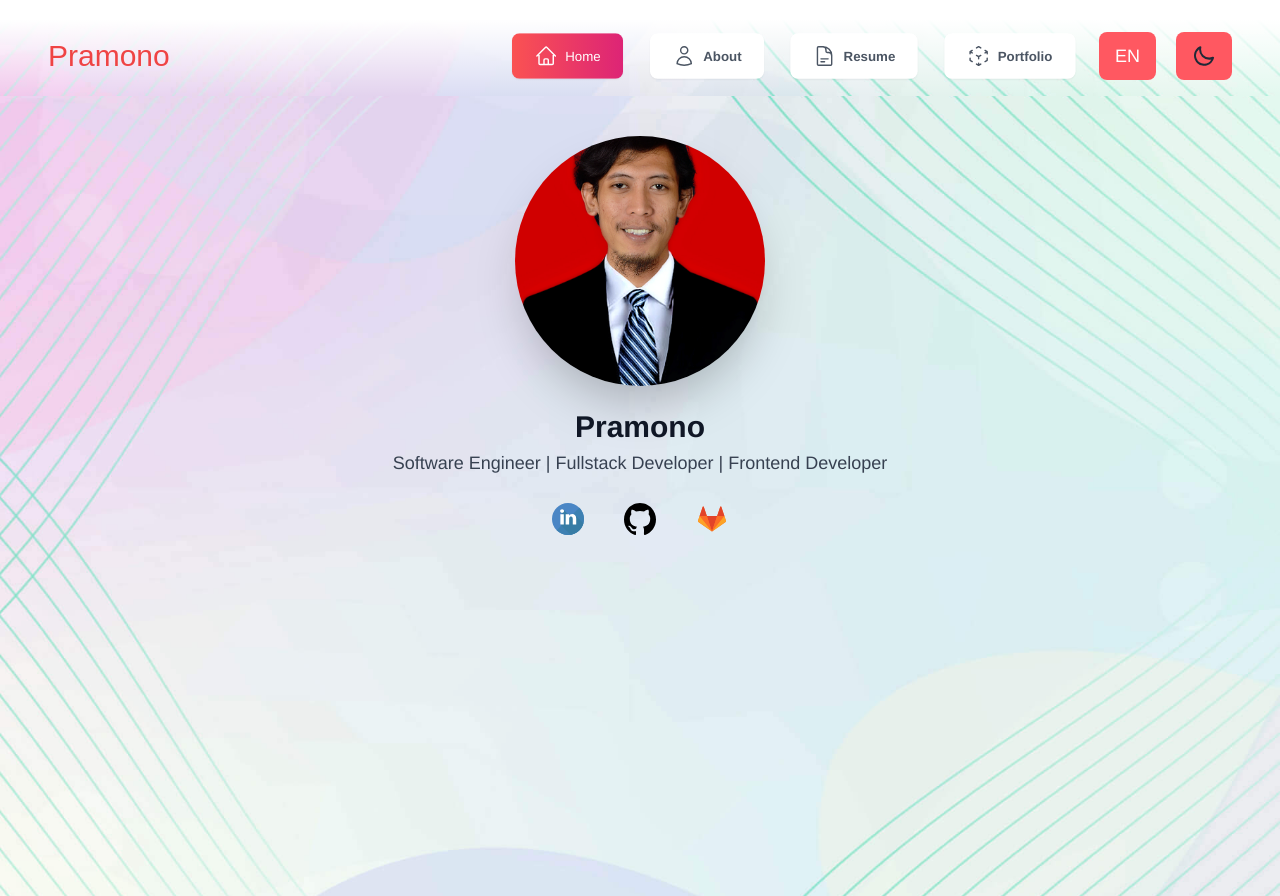
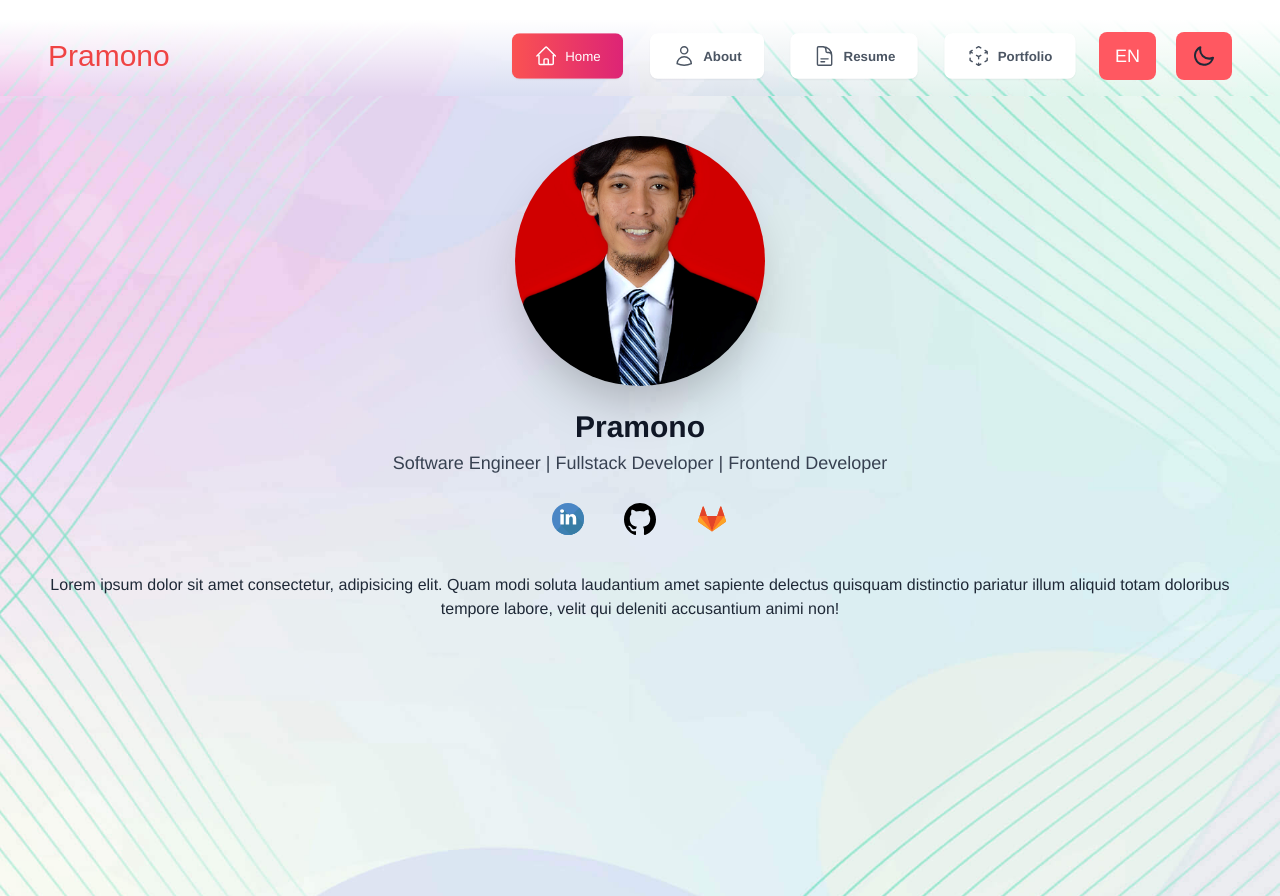
Before and after one commit to pram212/web-portfolio, a Vue app: page / in a window 1280 px wide. Built offline with nearby package versions, Linux system fonts and the light colour scheme; no server answers; a web font is replaced by a local one; what tailwindcss-animated would draw is missing.

Commit message:
fix: add placeholder text to Home.vue

```diff
--- a/src/views/Home.vue
+++ b/src/views/Home.vue
@@ -46,6 +46,7 @@ const links = [
                     <img :src="item.svg" class="h-8 w-8" alt="">
                 </a>
             </div>
+            <p>Lorem ipsum dolor sit amet consectetur, adipisicing elit. Quam modi soluta laudantium amet sapiente delectus quisquam distinctio pariatur illum aliquid totam doloribus tempore labore, velit qui deleniti accusantium animi non!</p>
             <!-- <a v-if="locale === 'id'" href="/cv/CV_ID.pdf" target="blank" class="bg-gradient-to-r from-[#FA5252] to-[#DD2476] duration-200 transition ease-linear hover:bg-gradient-to-l px-8 py-3 text-lg text-white rounded-[35px]">Download CV</a>
             <a v-else href="/cv/CV_EN.pdf" target="blank" class="bg-gradient-to-r from-[#FA5252] to-[#DD2476] duration-200 transition ease-linear hover:bg-gradient-to-l px-8 py-3 text-lg text-white rounded-[35px]">Download CV</a> -->
         </div>
```
